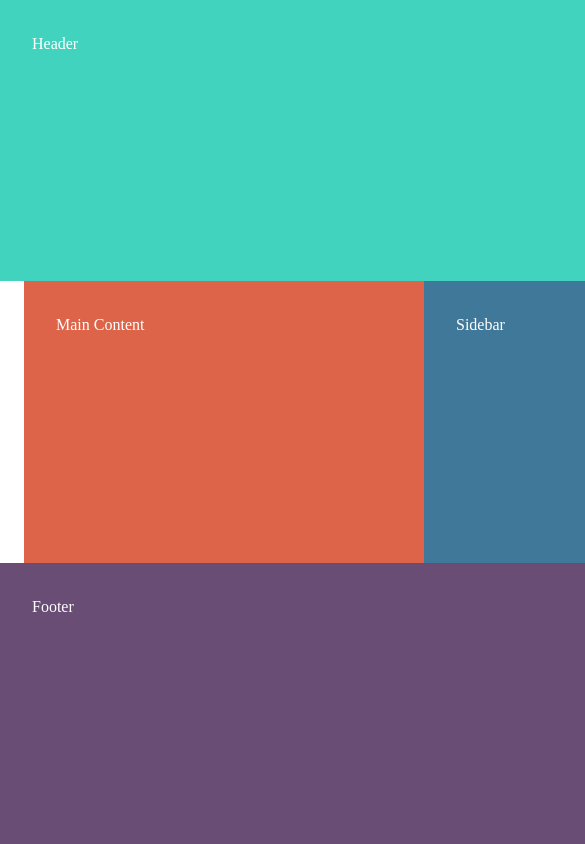
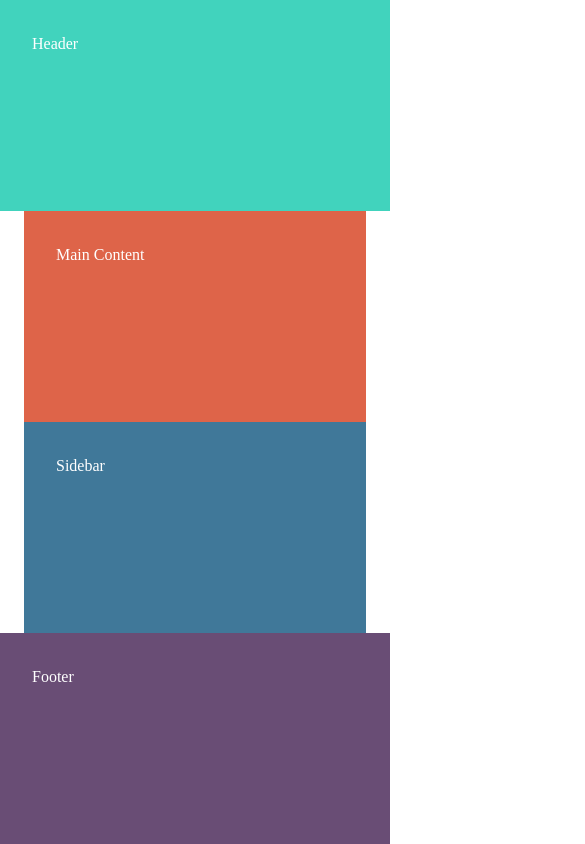
Before and after one commit to over40dev/edu-css-grid-areas, a plain HTML site: page index.html in a window 390 px wide. Shown: the top 844 px of the page, 585 px wide, since content can reach past the window. Drawn offline with Linux system fonts and the light colour scheme.

Commit message:
Grid Areas with Media Queries

```diff
--- a/styles.css
+++ b/styles.css
@@ -6,24 +6,53 @@ footer {
   color: #fff;
 }
 
-header { background: #41D3BD; }
-.main-content { background: #DE6449;}
-.sidebar { background: #407899;}
-footer { background: #694D75;}
+header {
+  background: #41d3bd;
+}
+.main-content {
+  background: #de6449;
+}
+.sidebar {
+  background: #407899;
+}
+footer {
+  background: #694d75;
+}
 
 body {
   display: grid;
-  grid-template-columns: 1.5em minmax(400px, 650px) minmax(200px, 350px) 1.5em;
+  grid-template-columns: 1.5em 1fr 1.5em;
+  grid-template-areas:
+    'header header header'
+    '. main .'
+    '. sidebar .'
+    'footer footer footer';
 }
 
-header,footer {
-  grid-column: 1 / 5;
+header {
+  /* grid-area: header; */
+  /* use grid-column as alternative */
+  grid-column: header / header;
+}
+
+footer {
+  grid-area: footer;
 }
 
 .main-content {
-  grid-column: 2/3;
+  grid-area: main;
 }
 
 .sidebar {
-  grid-column: 3 /4;
+  grid-area: sidebar;
 }
+
+@media only screen and (min-width: 800px) {
+  body {
+    grid-template-columns: 1.5em minmax(400px, 650px) minmax(200px, 350px) 1.5em;
+    grid-template-areas:
+      'header header header header'
+      '. main sidebar .'
+      'footer footer footer footer';
+  }
+}
```
